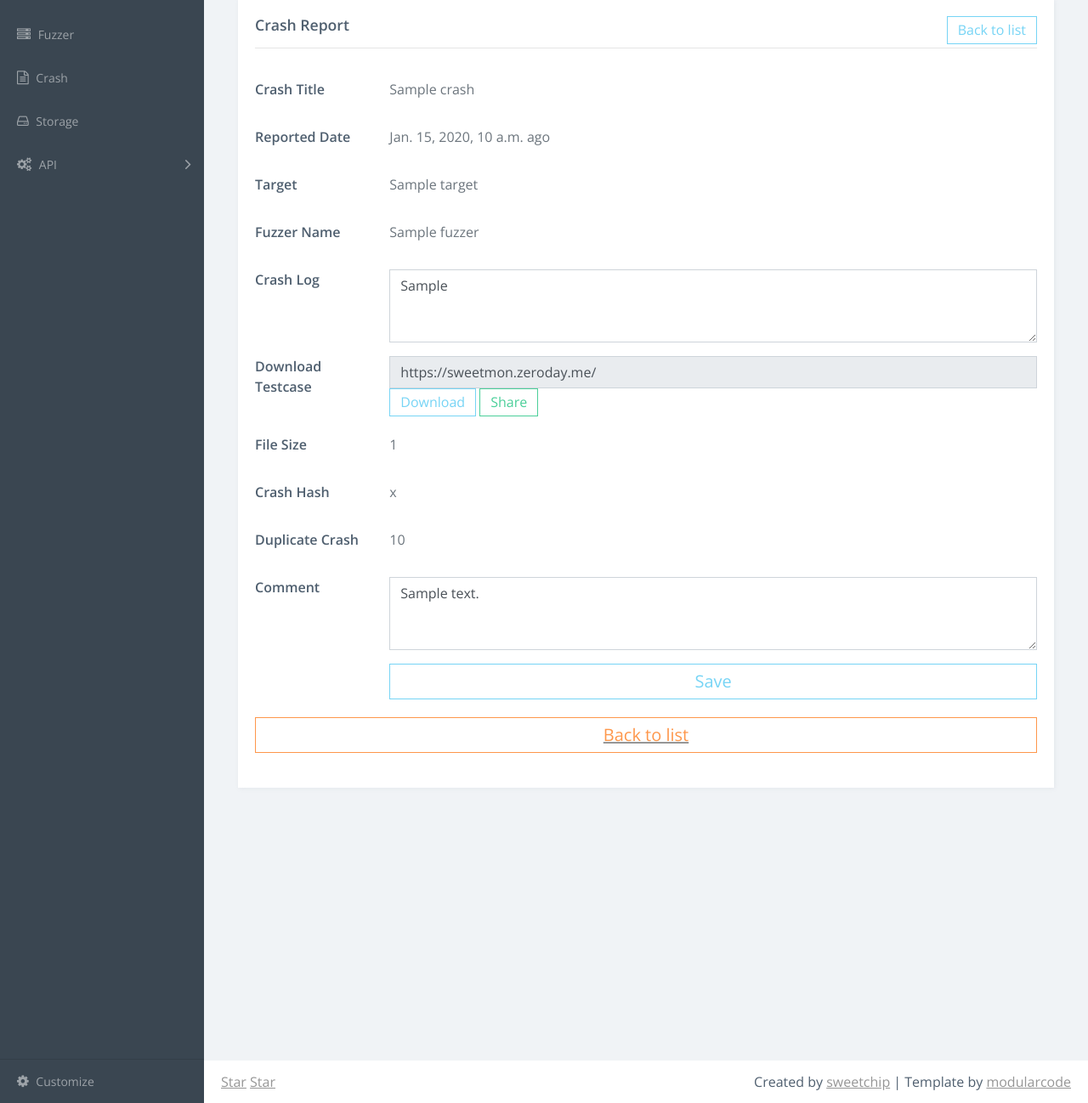
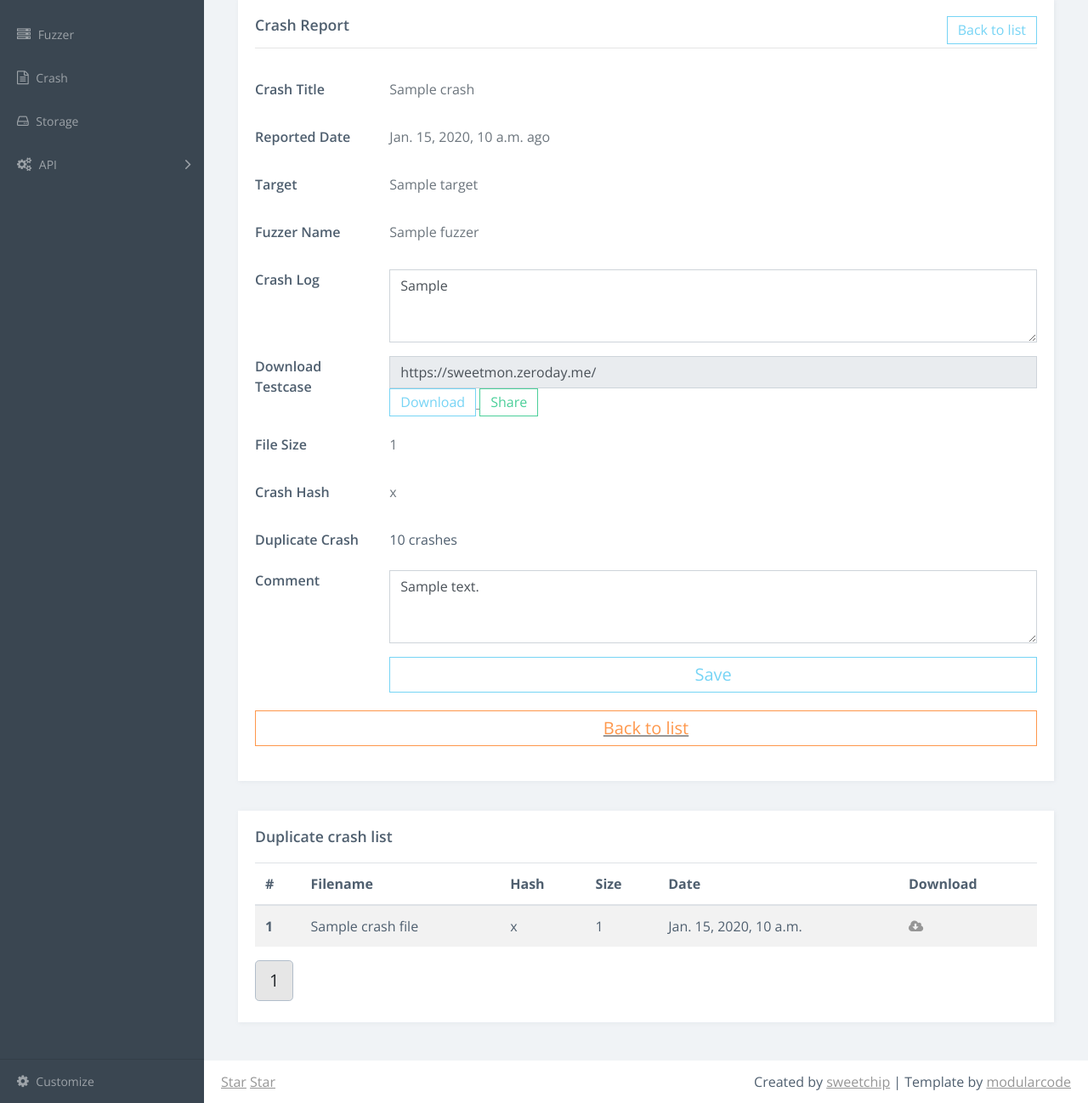
Before and after one commit to sweetchipsw/sweetmon2, a Django app: template templates/web/crash_detail.html in a window 1280 px wide. Shown: the part 106-1404 px from the top of the page at 85% size. Run offline with Django 3.2, Linux system fonts and the light colour scheme; the template is opened without the code that fills it: most values are stand-ins (such as "Sample title", 1, 10 or a date in 2020); parts of the project's set-up code (start-up, migrations or seed data) failed here and were passed over; some libraries are stand-ins or nearby versions.

Commit message:
Impl duplicated crash view

```diff
--- a/api/urls.py
+++ b/api/urls.py
@@ -8,6 +8,7 @@ urlpatterns = [
     # Internal API
     path('crash/<int:idx>/download', views.crash_download, name='crash-download-directly'),
     path('crash/<int:idx>/generate_url', views.crash_generate_url, name='crash-generate-OTU'),
+    path('crash/<int:idx>/duplicated_list', views.crash_dup_crash_list, name='crash-duplicated-crash'),
 
     # API for interacting with clients.
     path('crash/upload', views.crash_upload, name='crash-upload-crash'),
--- a/templates/web/crash_detail.html
+++ b/templates/web/crash_detail.html
@@ -66,7 +66,9 @@
                                             </div>
                                             <div class="col-10">
                                                 <input type="text" readonly="readonly" class="form-control boxed" value="https://sweetmon.zeroday.me/">
-                                                <button type="button" class="btn btn-info-outline">Download</button>
+                                                <a href="/api/v1/crash/{{ crash.id }}/download">
+                                                    <button type="button" class="btn btn-info-outline">Download</button>
+                                                </a>
                                                 <button type="button" class="btn btn-success-outline">Share</button>
                                             </div>
                                         </div>
@@ -94,7 +96,7 @@
                                                 <label class="control-label">Duplicate Crash</label>
                                             </div>
                                             <div class="col-10">
-                                                <p class="text-muted">{{ crash.dup_crash_cnt }}</p>
+                                                {{ crash.dup_crash_cnt }} crashes
                                             </div>
                                         </div>
 
@@ -111,7 +113,7 @@
                                             <div class="col-2">
                                             </div>
                                             <div class="col-10">
-                                                <button type="submit" class="btn btn-info-outline btn-lg btn-block"> Save </button>
+                                                <button type="submit" class="btn btn-info-outline btn-lg btn-block" data-target="#confirm-modal"> Save </button>
                                             </div>
                                         </div>
                                         <div class="row form-group">
@@ -127,6 +129,63 @@
                             </div>
                         </div>
                     </section>
+                {% if dup_crash_list %}
+                    <section class="section">
+                        <div class="row">
+                            <div class="col-md-12">
+                                <div class="card card-block sameheight-item">
+                                    <div class="title-block">
+                                        <h3 class="title"> Duplicate crash list </h3>
+                                    </div>
+
+                                    <table class="table table-striped">
+                                        <thead>
+                                            <tr>
+                                                <th>#</th>
+                                                <th>Filename</th>
+                                                <th>Hash</th>
+                                                <th>Size</th>
+                                                <th>Date</th>
+                                                <th>Download</th>
+                                            </tr>
+                                        </thead>
+                                        <tbody>
+                                        {% for dup_crash in dup_crash_list %}
+                                        <tr>
+                                            <th scope="row">{{ dup_crash.id }}</th>
+                                            <td>{{ dup_crash.crash_file.name }}</td>
+                                            <td>{{ dup_crash.crash_hash }}</td>
+                                            <td>{{ dup_crash.crash_file.size }}</td>
+                                            <td>{{ dup_crash.reg_date }}</td>
+                                            <td class="align-content-center">
+                                                <a href="/api/v1/crash/{{ dup_crash.id }}/download">
+                                                    <i class="fa fa-cloud-download icon"></i>
+                                                </a>
+                                            </td>
+                                        </tr>
+                                        {% endfor %}
+                                        </tbody>
+                                    </table>
+                                    <div class="btn-group btn-group-lg">
+                                        {% if dup_crash_list.has_previous %}
+                                        <button type="button" class="btn btn-secondary" onclick="location.href='/crash/{{ crash.id }}?p={{ dup_crash_list.previous_page_number }}';"> < </button>
+                                        {% endif %}
+                                        {% for index in page_range %}
+                                        {% if dup_crash_list.number == index %}
+                                        <button type="button" class="btn btn-secondary active" onclick="location.href='/crash/{{ crash.id }}?p={{ index }}';"> {{ index }} </button>
+                                        {% else %}
+                                        <button type="button" class="btn btn-secondary" onclick="location.href='/crash/{{ crash.id }}?p={{ index }}';"> {{ index }} </button>
+                                        {% endif %}
+                                        {% endfor %}
+                                        {% if dup_crash_list.has_next %}
+                                        <button type="button" class="btn btn-secondary" onclick="location.href='/crash/{{ crash.id }}?p={{ dup_crash_list.next_page_number }}';"> > </button>
+                                        {% endif %}
+                                    </div>
+                                </div>
+                            </div>
+                        </div>
+                    </section>
+                {% endif %}
                 </article>
 
                 {% endblock %}
```
Also changed, not shown: api/views.py (+47 -0 lines), web/views.py (+27 -1 lines).
